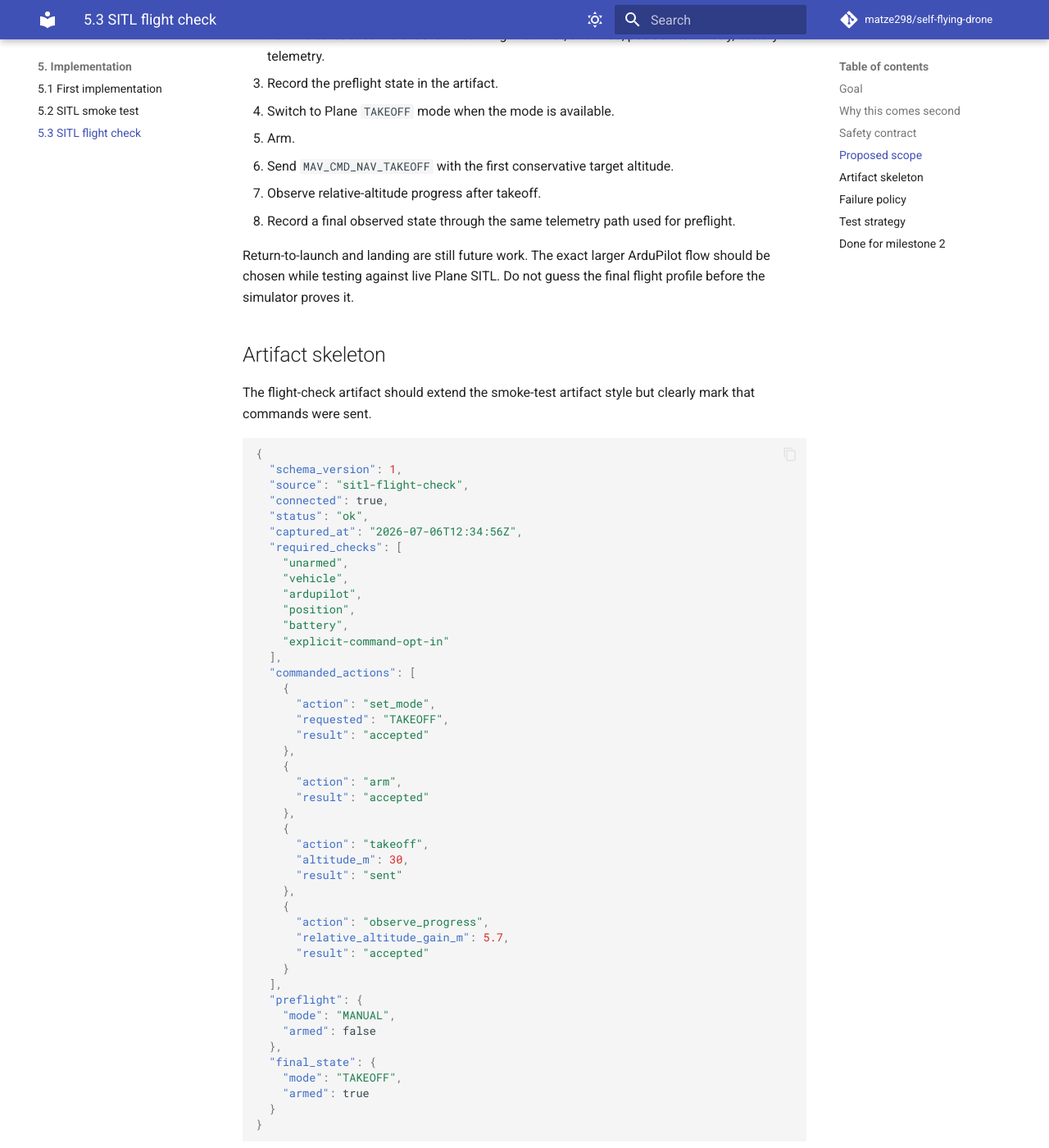
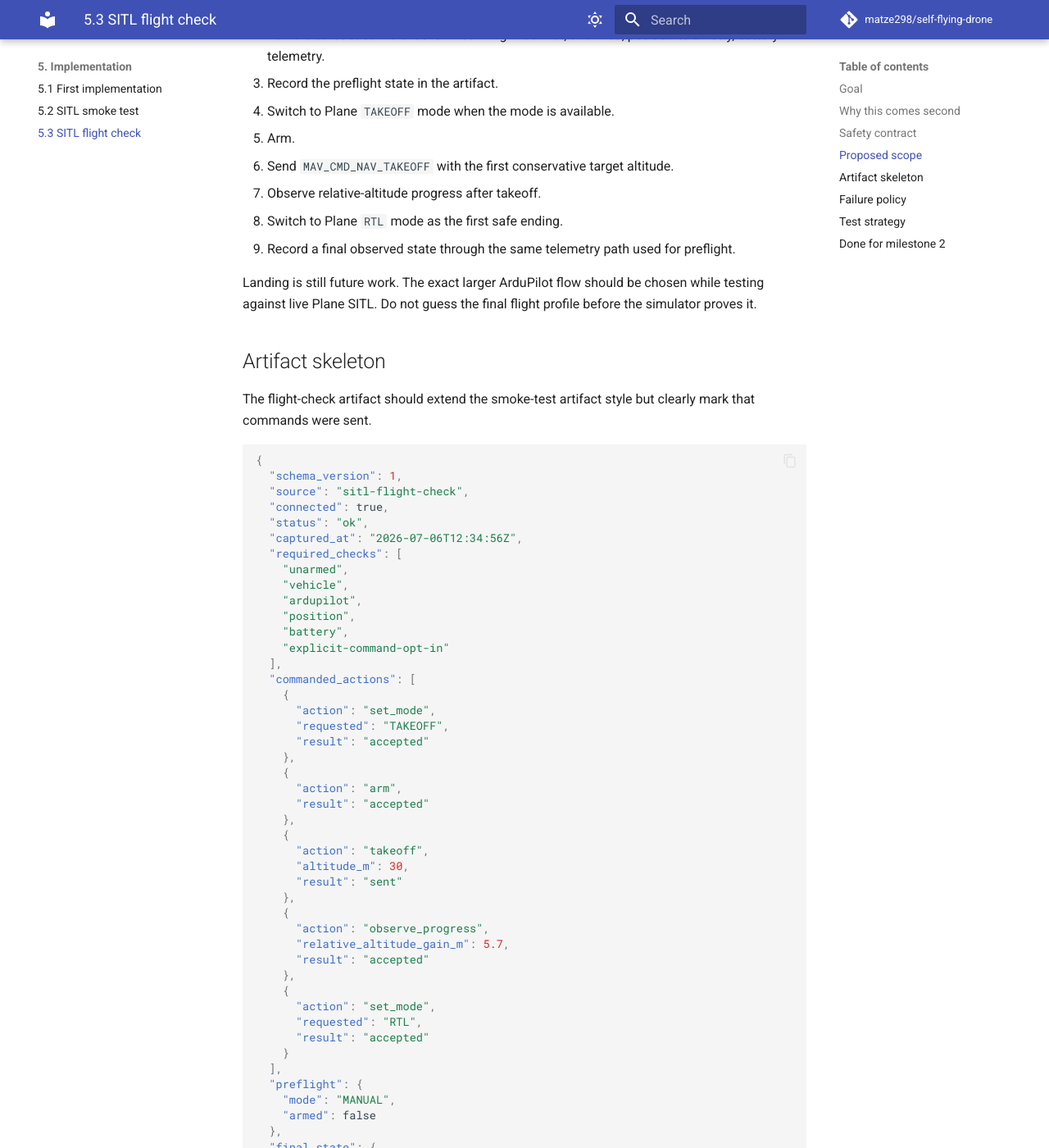
Before and after one commit to matze298/self-flying-drone, an MkDocs documentation site: the page built from docs/implementation/sitl-flight-check.md, in a window 1280 px wide and 1400 px high, scrolled down 2003 px. Shown: the whole window at 82% size. Built offline with MkDocs 1.6.1 and Material for MkDocs 9.7.7, drawn with Linux system fonts in a browser that asks for light colours; comment, search, counter and statistics services are not loaded; some of the changed text lies outside the part shown.

Commit message:
feat: add sitl rtl ending

```diff
--- a/docs/implementation/sitl-flight-check.md
+++ b/docs/implementation/sitl-flight-check.md
@@ -60,9 +60,10 @@ Planned command sequence:
 5. Arm.
 6. Send `MAV_CMD_NAV_TAKEOFF` with the first conservative target altitude.
 7. Observe relative-altitude progress after takeoff.
-8. Record a final observed state through the same telemetry path used for preflight.
+8. Switch to Plane `RTL` mode as the first safe ending.
+9. Record a final observed state through the same telemetry path used for preflight.
 
-Return-to-launch and landing are still future work. The exact larger ArduPilot flow should be chosen while testing against live Plane SITL. Do not guess the final flight profile before the simulator proves it.
+Landing is still future work. The exact larger ArduPilot flow should be chosen while testing against live Plane SITL. Do not guess the final flight profile before the simulator proves it.
 
 ## Artifact skeleton
 
@@ -102,6 +103,11 @@ The flight-check artifact should extend the smoke-test artifact style but clearl
       "action": "observe_progress",
       "relative_altitude_gain_m": 5.7,
       "result": "accepted"
+    },
+    {
+      "action": "set_mode",
+      "requested": "RTL",
+      "result": "accepted"
     }
   ],
   "preflight": {
@@ -127,7 +133,8 @@ The flight check should fail closed.
 | Strict preflight check fails | Exit before sending commands |
 | Mode change is rejected | Stop, record the rejection, do not arm |
 | Arming is rejected | Stop, record the rejection |
-| Progress condition is not met before timeout | Command the safest documented end action available, then fail |
+| Progress condition is not met before timeout | Stop, record the rejection, and fail |
+| Return-to-launch mode is unavailable | Record the rejection and fail |
 | Final state cannot be observed | Fail before reporting a passing result |
 
 When in doubt, prefer a boring failed artifact over hiding an ambiguous state.
@@ -163,6 +170,7 @@ The artifact must show:
 | `commanded_actions` | Non-empty and ordered |
 | Mode/arm commands | Recorded with results |
 | Progress observation | Relative altitude gain is recorded after takeoff |
+| Safe ending | Return-to-launch mode command is recorded |
 | Final state | Serialized for accepted command plans, or `null` when command rejection prevents it |
 | Vision/model involvement | None |
 
```
Also changed, not shown: 2 other files.
